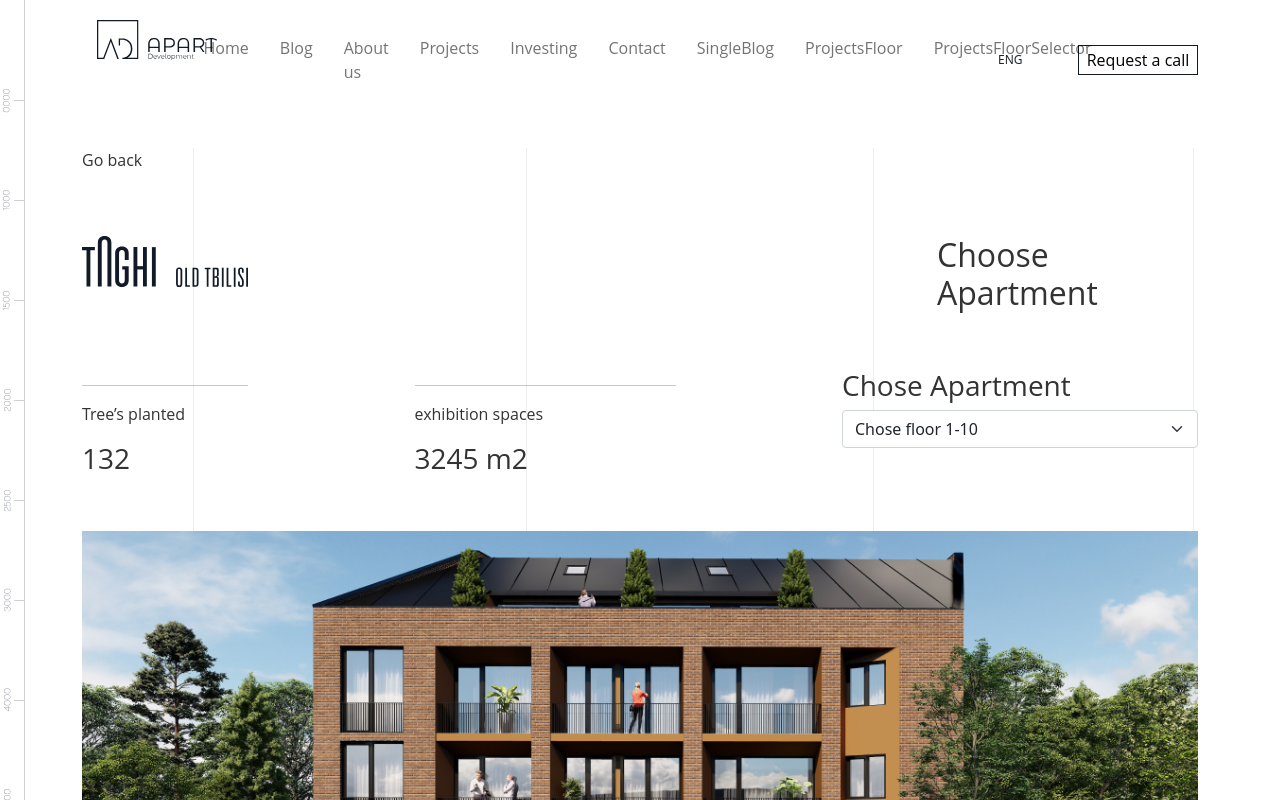
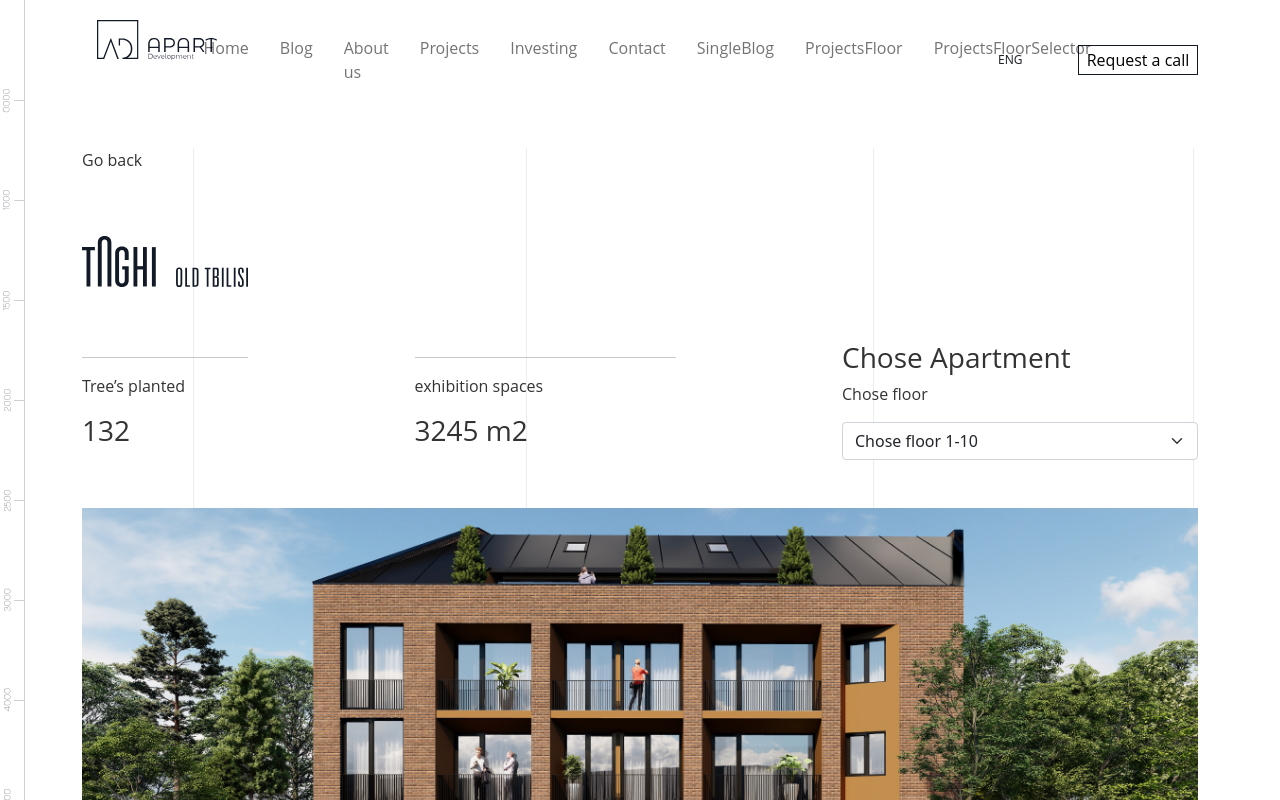
Before and after one commit to G-Apxo/Apart, a Next.js app: page /ProjectsFloor in a window 1280 px wide. Shown: the top 800 px of the page. Built offline with nearby package versions, Linux system fonts and the light colour scheme.

Commit message:
projects floor update pt1

```diff
--- a/pages/ProjectsFloor.jsx
+++ b/pages/ProjectsFloor.jsx
@@ -19,9 +19,7 @@ const ProjectsFloor = () => {
           <Col xs="2">
             <Image src={Taghi} />
           </Col>
-          <Col xs="3">
-            <h2>Choose Apartment</h2>
-          </Col>
+          <Col xs="3"></Col>
         </Row>
         <Row className="justify-content-between mt-5">
           <Col xs="2">
@@ -36,6 +34,7 @@ const ProjectsFloor = () => {
           </Col>
           <Col xs="4">
             <h3>Chose Apartment</h3>
+            <p>Chose floor</p>
             <Form.Select aria-label="Default select example">
               <option>Chose floor 1-10</option>
               <option value="1">One</option>
@@ -46,7 +45,7 @@ const ProjectsFloor = () => {
         </Row>
         <Col xs="12" className="mt-5">
           <div className="projects__image">
-          <Image  src={Bukhaidze} />
+            <Image src={Bukhaidze} />
           </div>
         </Col>
         <Row className="justify-content-between mt-5">
```
Lines whose indentation alone changed are shown as unchanged.
